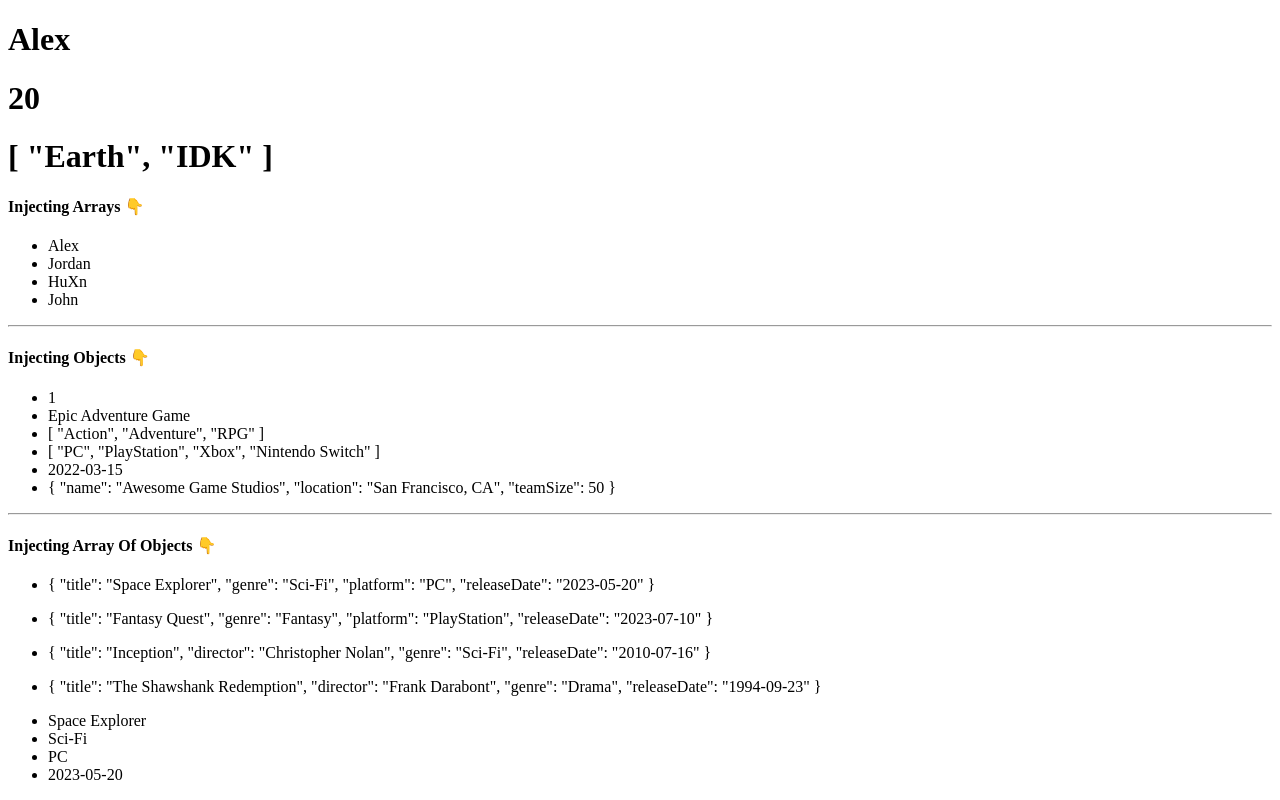
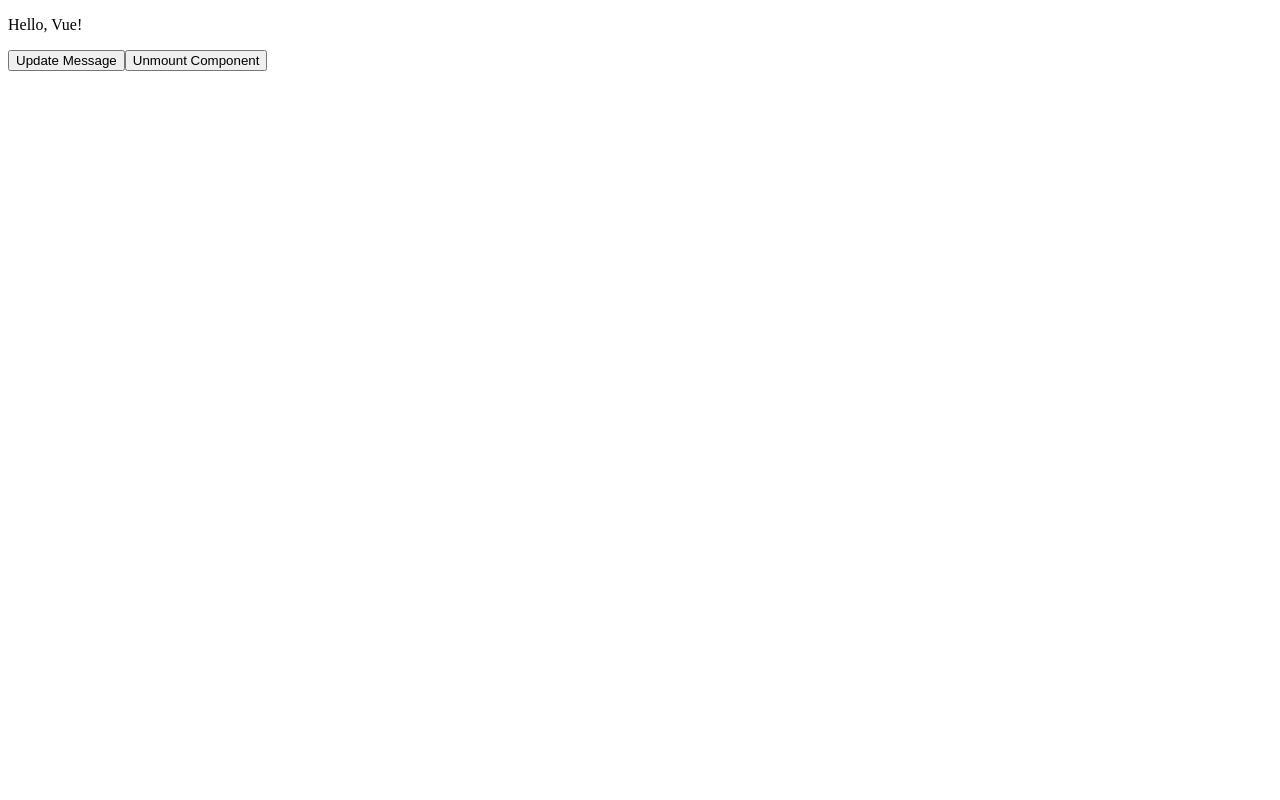
Before and after one commit to tuan782000/vue-course, a Vue app: page / in a window 1280 px wide. Shown: the top 800 px of the page. Built offline with nearby package versions, Linux system fonts and the light colour scheme.

Commit message:
LifeCycleHook

```diff
--- a/src/App.vue
+++ b/src/App.vue
@@ -36,58 +36,61 @@
 // import NamedSlot from './components/NamedSlot.vue'
 
 // Provide && Inject
-import { provide } from 'vue'
-import SchoolComponent from './components/SchoolComponent.vue'
-import PracticeComponent from './components/PracticeComponent.vue';
+// import { provide } from 'vue'
+// import SchoolComponent from './components/SchoolComponent.vue'
+// import PracticeComponent from './components/PracticeComponent.vue';
 
-provide('studentName', 'Alex')
-provide('studentAge', 20)
-provide('studentLocation', ['Earth', 'IDK'])
+// provide('studentName', 'Alex')
+// provide('studentAge', 20)
+// provide('studentLocation', ['Earth', 'IDK'])
 
-// Using Provide With Array
-provide('friends', ['Alex', 'Jordan', 'HuXn', 'John'])
+// // Using Provide With Array
+// provide('friends', ['Alex', 'Jordan', 'HuXn', 'John'])
 
-// Using Provide With Object
-provide('games', {
-  id: 1,
-  title: 'Epic Adventure Game',
-  genre: ['Action', 'Adventure', 'RPG'],
-  platform: ['PC', 'PlayStation', 'Xbox', 'Nintendo Switch'],
-  releaseDate: '2022-03-15',
-  developer: {
-    name: 'Awesome Game Studios',
-    location: 'San Francisco, CA',
-    teamSize: 50
-  }
-})
+// // Using Provide With Object
+// provide('games', {
+//   id: 1,
+//   title: 'Epic Adventure Game',
+//   genre: ['Action', 'Adventure', 'RPG'],
+//   platform: ['PC', 'PlayStation', 'Xbox', 'Nintendo Switch'],
+//   releaseDate: '2022-03-15',
+//   developer: {
+//     name: 'Awesome Game Studios',
+//     location: 'San Francisco, CA',
+//     teamSize: 50
+//   }
+// })
 
-// Using Provide With Array Of Objects
-provide('moreGames', [
-  {
-    title: 'Space Explorer',
-    genre: 'Sci-Fi',
-    platform: 'PC',
-    releaseDate: '2023-05-20'
-  },
-  {
-    title: 'Fantasy Quest',
-    genre: 'Fantasy',
-    platform: 'PlayStation',
-    releaseDate: '2023-07-10'
-  },
-  {
-    title: 'Inception',
-    director: 'Christopher Nolan',
-    genre: 'Sci-Fi',
-    releaseDate: '2010-07-16'
-  },
-  {
-    title: 'The Shawshank Redemption',
-    director: 'Frank Darabont',
-    genre: 'Drama',
-    releaseDate: '1994-09-23'
-  }
-])
+// // Using Provide With Array Of Objects
+// provide('moreGames', [
+//   {
+//     title: 'Space Explorer',
+//     genre: 'Sci-Fi',
+//     platform: 'PC',
+//     releaseDate: '2023-05-20'
+//   },
+//   {
+//     title: 'Fantasy Quest',
+//     genre: 'Fantasy',
+//     platform: 'PlayStation',
+//     releaseDate: '2023-07-10'
+//   },
+//   {
+//     title: 'Inception',
+//     director: 'Christopher Nolan',
+//     genre: 'Sci-Fi',
+//     releaseDate: '2010-07-16'
+//   },
+//   {
+//     title: 'The Shawshank Redemption',
+//     director: 'Frank Darabont',
+//     genre: 'Drama',
+//     releaseDate: '1994-09-23'
+//   }
+// ])
+
+// LifeCycle Hooks
+import LifeCycleHooks from './components/LifeCycleHooks.vue'
 </script>
 <template>
   <!-- vbind và dynamic binding -->
@@ -155,7 +158,9 @@
   </DefaultSlot> -->
 
   <!-- Provide && Slot -->
-  <SchoolComponent />
-  <PracticeComponent />
+  <!-- <SchoolComponent />
+  <PracticeComponent /> -->
+
+  <LifeCycleHooks />
 </template>
 <style scoped></style>
--- /dev/null
+++ b/src/components/LifeCycleHooks.vue
@@ -0,0 +1,67 @@
+<script setup>
+import {
+  ref,
+  onBeforeMount,
+  onMounted,
+  onBeforeUpdate,
+  onUpdated,
+  onBeforeUnmount,
+  onUnmounted
+} from 'vue'
+// Đây là cú pháp sử dụng Composition API để import các hàm và biến từ Vue.js. Các hàm này là các Lifecycle Hooks và biến ref được sử dụng để tạo ra một biến có thể reactivity.
+
+const message = ref('Hello, Vue!')
+const isComponentMounted = ref(true)
+
+// Biến message được tạo với ref để làm cho nó trở thành một biến có khả năng reactivity. isComponentMounted là một biến khác để theo dõi trạng thái hiện tại của việc gắn component vào DOM.
+
+// Lifecycle hooks
+onBeforeMount(() => {
+  console.log('Component is about to be mounted')
+})
+
+onMounted(() => {
+  console.log('Component has been mounted')
+})
+
+onBeforeUpdate(() => {
+  console.log('Component is about to update')
+})
+
+onUpdated(() => {
+  console.log('Component has been updated')
+})
+
+onBeforeUnmount(() => {
+  console.log('Component is about to be unmounted')
+})
+
+onUnmounted(() => {
+  console.log('Component has been unmounted')
+})
+
+// Các hàm này được gọi tại các giai đoạn khác nhau trong vòng đời của component, và chúng in ra các thông báo trạng thái tương ứng vào console.
+
+const updateMessage = () => {
+  message.value = 'Updated Message!'
+}
+
+const unmountComponent = () => {
+  // Update the reactive variable to conditionally render the unmounted message
+  isComponentMounted.value = false
+}
+
+//updateMessage là một hàm để cập nhật giá trị của message. unmountComponent là một hàm để gán giá trị false cho isComponentMounted, điều này sẽ làm cho phần template hiển thị thông báo "Component has been unmounted".
+</script>
+
+<template>
+    <!-- Template sử dụng v-if để điều khiển việc hiển thị của phần component. Nếu isComponentMounted là true, nội dung của component sẽ được hiển thị, ngược lại, nếu isComponentMounted là false, thông báo "Component has been unmounted" sẽ được hiển thị. -->
+  <div v-if="isComponentMounted">
+    <p>{{ message }}</p>
+    <button @click="updateMessage">Update Message</button>
+    <button @click="unmountComponent">Unmount Component</button>
+  </div>
+  <div v-else>
+    <p>Component has been unmounted</p>
+  </div>
+</template>
```
Also changed, not shown: 1 other file (tests, documents, lock files or other folders).
